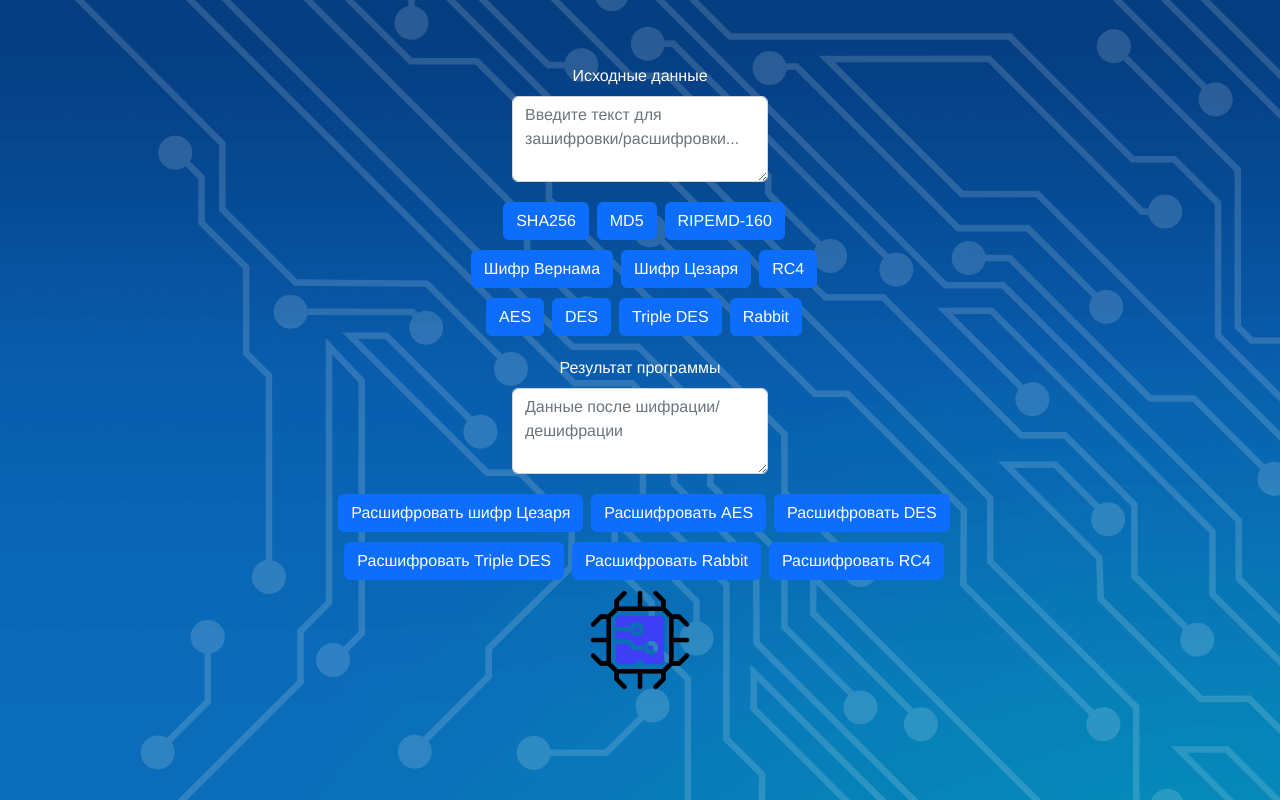
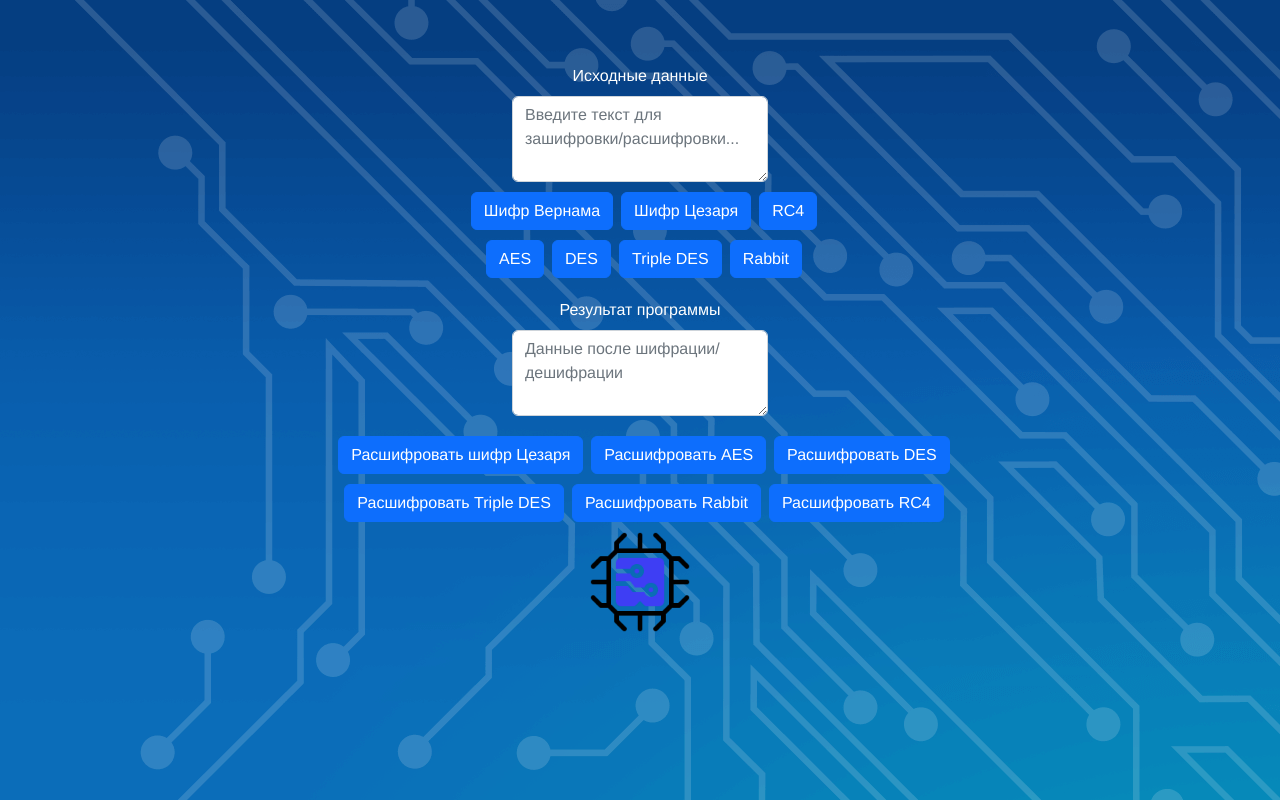
Before and after one commit to Rtuty/vksitproject, a Vue app: page / in a window 1280 px wide. Built offline with nearby package versions, Linux system fonts and the light colour scheme.

Commit message:
временно удалены соли в связи с багом

```diff
--- a/src/components/Encrypter.vue
+++ b/src/components/Encrypter.vue
@@ -11,7 +11,7 @@
                 placeholder="Введите текст для зашифровки/расшифровки..."
                 rows="3"></textarea>
 
-      <div class="salts">
+      <!-- <div class="salts">
         <button class="btn btn-primary"
                 @click="sha256()">
           SHA256
@@ -24,7 +24,7 @@
                 @click="ripemd()">
           RIPEMD-160
         </button>
-      </div>
+      </div> -->
       <div class="cryptButtons">
         <button class="btn btn-primary"
                 @click="VernamCrypt()">
```
